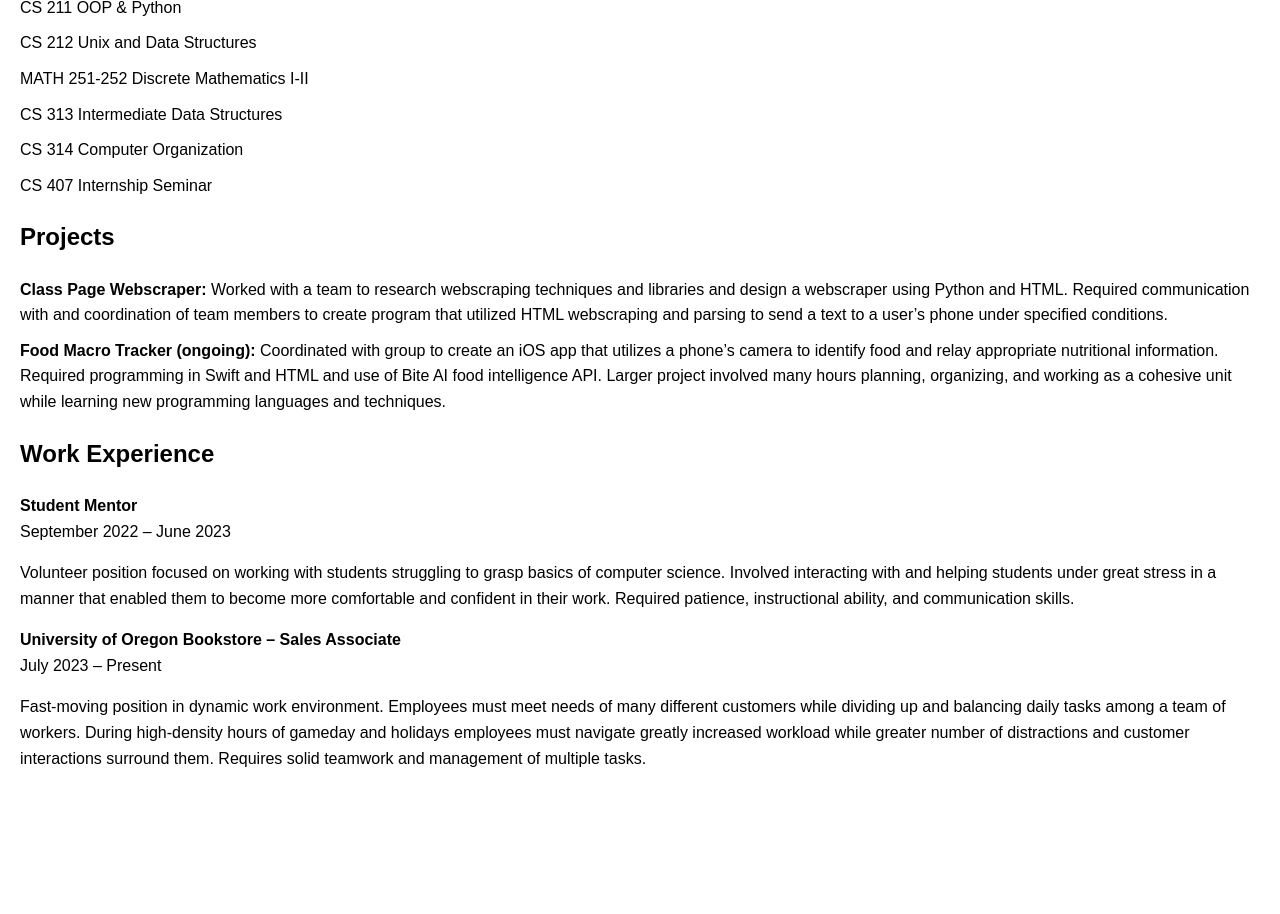
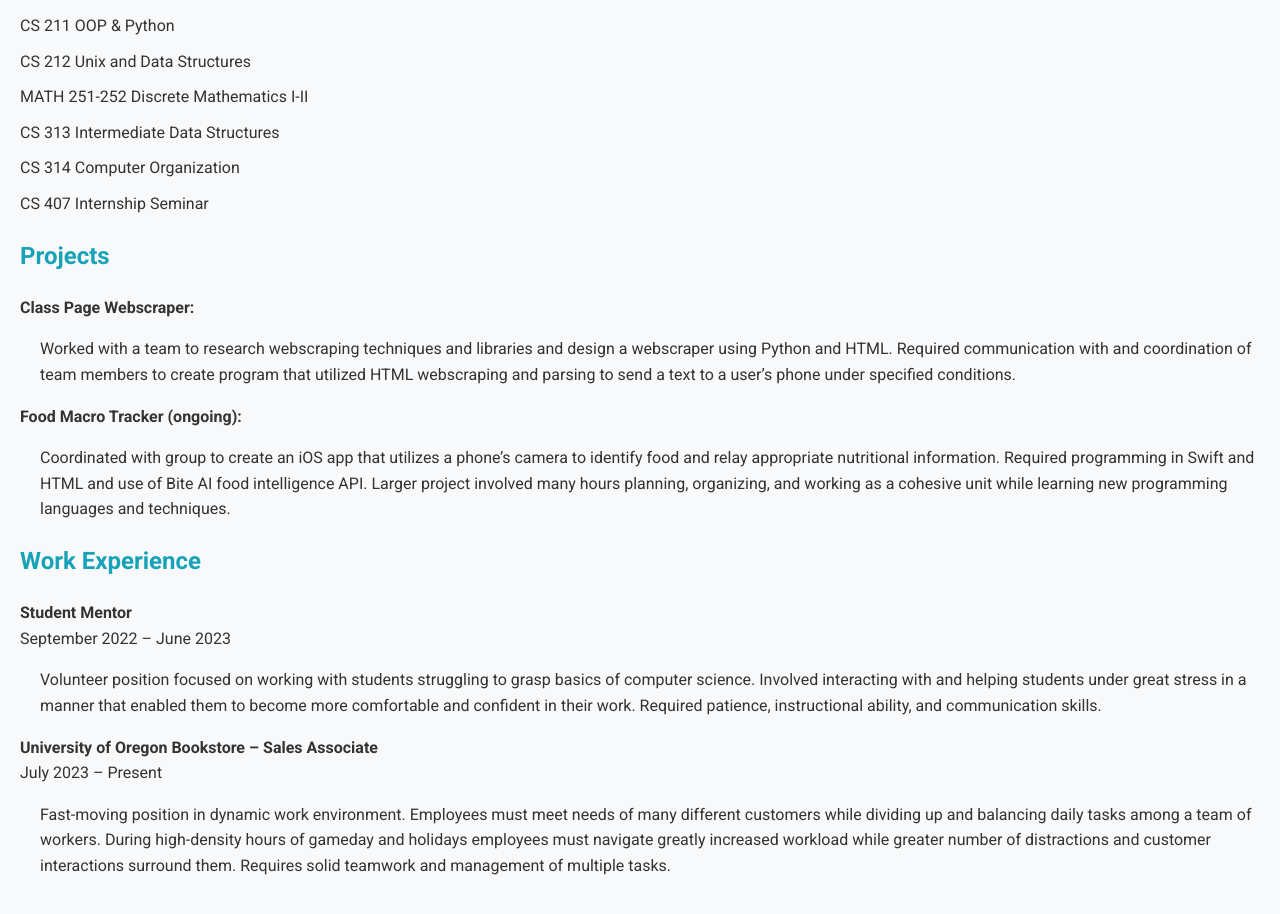
Before and after one commit to jjjilot/jjjilot.github.io, a plain HTML site: page index.html in a window 1280 px wide. Shown: the part 470-1384 px from the top of the page. Before the commit the page ends 1277 px from the top, so only its background shows below. Drawn offline with Linux system fonts and the light colour scheme.

Commit message:
Update index.html

```diff
--- a/index.html
+++ b/index.html
@@ -4,12 +4,15 @@
     <meta charset="UTF-8">
     <meta name="viewport" content="width=device-width, initial-scale=1.0">
     <title>Josh Jilot - Personal Website</title>
+    <link href="https://fonts.googleapis.com/css2?family=Roboto:wght@400;700&display=swap" rel="stylesheet">
     <style>
         body {
-            font-family: Arial, sans-serif;
+            font-family: 'Roboto', sans-serif;
             line-height: 1.6;
             margin: 0;
             padding: 20px;
+            background-color: #f8f9fa;
+            color: #333;
         }
         header {
             text-align: center;
@@ -17,9 +20,13 @@
         }
         h1 {
             margin-bottom: 5px;
+            font-size: 2.5em;
+            color: #007bff;
         }
         h2 {
             margin-top: 20px;
+            font-size: 1.5em;
+            color: #17a2b8;
         }
         ul {
             list-style-type: none;
@@ -34,6 +41,9 @@
         }
         a:hover {
             text-decoration: underline;
+        }
+        .project-details {
+            margin-left: 20px;
         }
     </style>
 </head>
@@ -74,11 +84,11 @@
         <ul>
             <li>
                 <strong>Class Page Webscraper:</strong>
-                Worked with a team to research webscraping techniques and libraries and design a webscraper using Python and HTML. Required communication with and coordination of team members to create program that utilized HTML webscraping and parsing to send a text to a user’s phone under specified conditions.
+                <p class="project-details">Worked with a team to research webscraping techniques and libraries and design a webscraper using Python and HTML. Required communication with and coordination of team members to create program that utilized HTML webscraping and parsing to send a text to a user’s phone under specified conditions.</p>
             </li>
             <li>
                 <strong>Food Macro Tracker (ongoing):</strong>
-                Coordinated with group to create an iOS app that utilizes a phone’s camera to identify food and relay appropriate nutritional information. Required programming in Swift and HTML and use of Bite AI food intelligence API. Larger project involved many hours planning, organizing, and working as a cohesive unit while learning new programming languages and techniques.
+                <p class="project-details">Coordinated with group to create an iOS app that utilizes a phone’s camera to identify food and relay appropriate nutritional information. Required programming in Swift and HTML and use of Bite AI food intelligence API. Larger project involved many hours planning, organizing, and working as a cohesive unit while learning new programming languages and techniques.</p>
             </li>
         </ul>
     </section>
@@ -90,13 +100,13 @@
                 <strong>Student Mentor</strong>
                 <br>
                 September 2022 – June 2023
-                <p>Volunteer position focused on working with students struggling to grasp basics of computer science. Involved interacting with and helping students under great stress in a manner that enabled them to become more comfortable and confident in their work. Required patience, instructional ability, and communication skills.</p>
+                <p class="project-details">Volunteer position focused on working with students struggling to grasp basics of computer science. Involved interacting with and helping students under great stress in a manner that enabled them to become more comfortable and confident in their work. Required patience, instructional ability, and communication skills.</p>
             </li>
             <li>
                 <strong>University of Oregon Bookstore – Sales Associate</strong>
                 <br>
                 July 2023 – Present
-                <p>Fast-moving position in dynamic work environment. Employees must meet needs of many different customers while dividing up and balancing daily tasks among a team of workers. During high-density hours of gameday and holidays employees must navigate greatly increased workload while greater number of distractions and customer interactions surround them. Requires solid teamwork and management of multiple tasks.</p>
+                <p class="project-details">Fast-moving position in dynamic work environment. Employees must meet needs of many different customers while dividing up and balancing daily tasks among a team of workers. During high-density hours of gameday and holidays employees must navigate greatly increased workload while greater number of distractions and customer interactions surround them. Requires solid teamwork and management of multiple tasks.</p>
             </li>
         </ul>
     </section>
```
